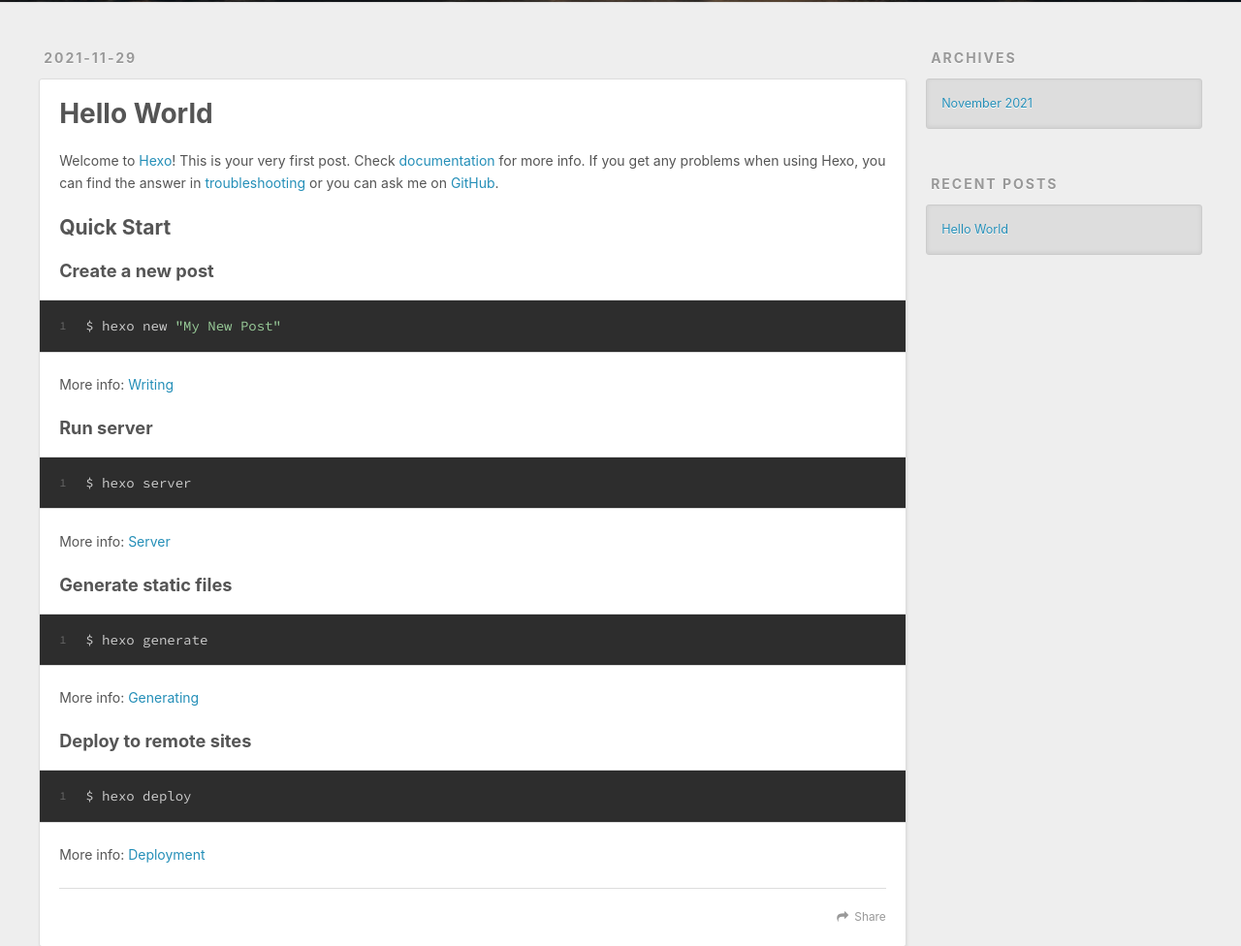
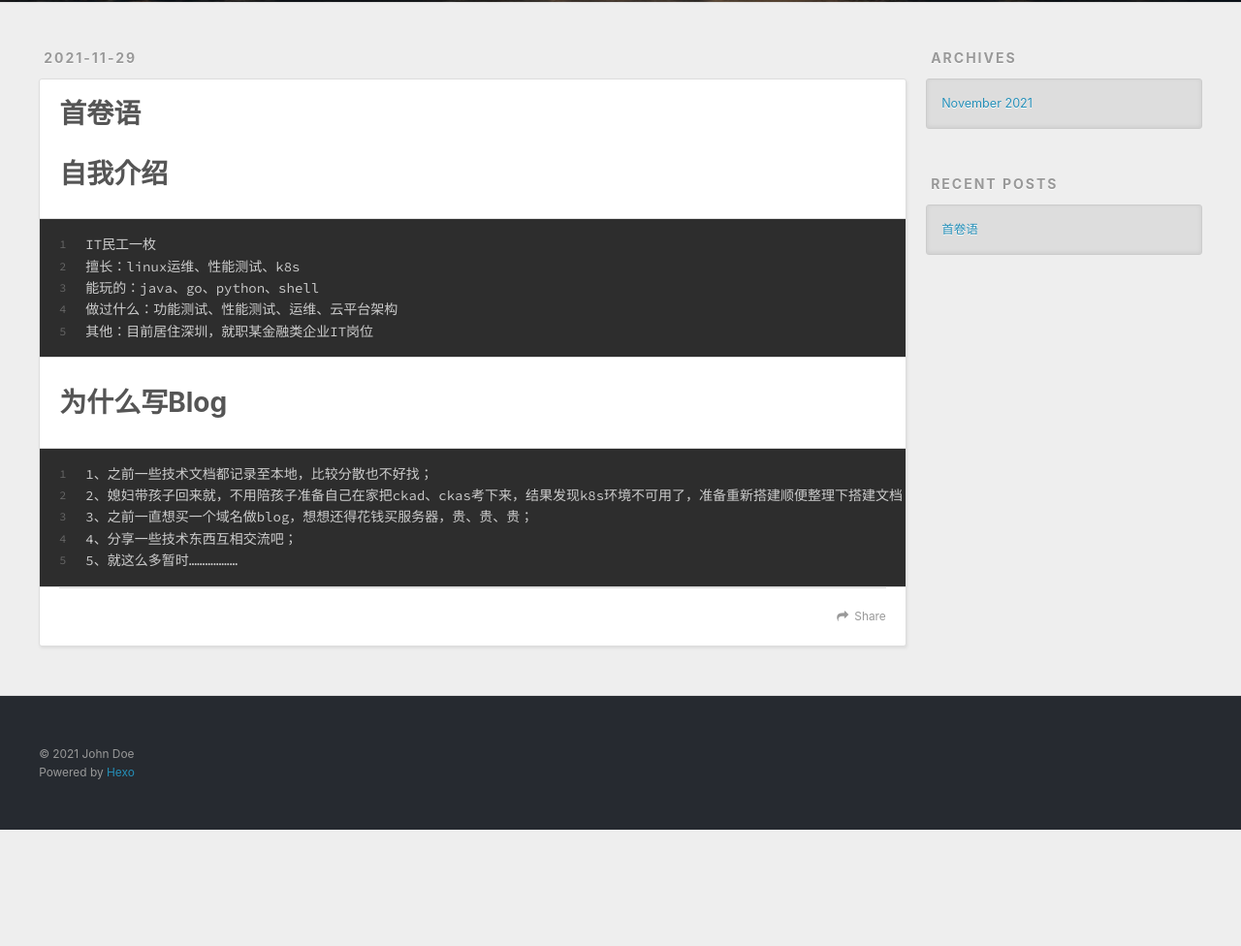
Before and after one commit to playclouds/hyp.github.io, a plain HTML site: page 2021/11/29/首卷/index.html in a window 1280 px wide. Shown: the part 298-1274 px from the top of the page at 97% size. After the commit the page ends 1154 px from the top, so only its background shows below. Drawn offline with nearby package versions, Linux system fonts and the light colour scheme.

Commit message:
Site updated: 2021-11-29 22:47:07

```diff
--- a/2021/11/29/hello-world/index.html
+++ b/2021/11/29/首卷/index.html
@@ -5,17 +5,17 @@
 
 
 
-  <title>Hello World | Hexo</title>
+  <title>首卷语 | Hexo</title>
   <meta name="viewport" content="width=device-width, initial-scale=1, maximum-scale=1">
-  <meta name="description" content="Welcome to Hexo! This is your very first post. Check documentation for more info. If you get any problems when using Hexo, you can find the answer in troubleshooting or you can ask me on GitHub. Quick">
+  <meta name="description" content="自我介绍12345IT民工一枚擅长：linux运维、性能测试、k8s能玩的：java、go、python、shell做过什么：功能测试、性能测试、运维、云平台架构其他：目前居住深圳，就职某金融类企业IT岗位  为什么写Blog123451、之前一些技术文档都记录至本地，比较分散也不好找；2、媳妇带孩子回来就，不用陪孩子准备自己在家把ckad、ckas考下来，结果发现k8s环境不可用了，准备重新搭建">
 <meta property="og:type" content="article">
-<meta property="og:title" content="Hello World">
-<meta property="og:url" content="http://example.com/2021/11/29/hello-world/index.html">
+<meta property="og:title" content="首卷语">
+<meta property="og:url" content="http://example.com/2021/11/29/%E9%A6%96%E5%8D%B7/index.html">
 <meta property="og:site_name" content="Hexo">
-<meta property="og:description" content="Welcome to Hexo! This is your very first post. Check documentation for more info. If you get any problems when using Hexo, you can find the answer in troubleshooting or you can ask me on GitHub. Quick">
+<meta property="og:description" content="自我介绍12345IT民工一枚擅长：linux运维、性能测试、k8s能玩的：java、go、python、shell做过什么：功能测试、性能测试、运维、云平台架构其他：目前居住深圳，就职某金融类企业IT岗位  为什么写Blog123451、之前一些技术文档都记录至本地，比较分散也不好找；2、媳妇带孩子回来就，不用陪孩子准备自己在家把ckad、ckas考下来，结果发现k8s环境不可用了，准备重新搭建">
 <meta property="og:locale" content="en_US">
 <meta property="article:published_time" content="2021-11-29T13:58:19.758Z">
-<meta property="article:modified_time" content="1985-10-26T08:15:00.000Z">
+<meta property="article:modified_time" content="2021-11-29T14:44:20.969Z">
 <meta property="article:author" content="John Doe">
 <meta name="twitter:card" content="summary">
 
@@ -66,9 +66,9 @@
   </div>
 </header>
       <div class="outer">
-        <section id="main"><article id="post-hello-world" class="article article-type-post" itemscope itemprop="blogPost">
+        <section id="main"><article id="post-首卷" class="article article-type-post" itemscope itemprop="blogPost">
   <div class="article-meta">
-    <a href="/2021/11/29/hello-world/" class="article-date">
+    <a href="/2021/11/29/%E9%A6%96%E5%8D%B7/" class="article-date">
   <time datetime="2021-11-29T13:58:19.758Z" itemprop="datePublished">2021-11-29</time>
 </a>
 
@@ -80,7 +80,7 @@
 
 
     <h1 class="article-title" itemprop="name">
-      Hello World
+      首卷语
     </h1>
 
 
@@ -88,24 +88,15 @@
 
     <div class="article-entry" itemprop="articleBody">
 
-        <p>Welcome to <a target="_blank" rel="noopener" href="https://hexo.io/">Hexo</a>! This is your very first post. Check <a target="_blank" rel="noopener" href="https://hexo.io/docs/">documentation</a> for more info. If you get any problems when using Hexo, you can find the answer in <a target="_blank" rel="noopener" href="https://hexo.io/docs/troubleshooting.html">troubleshooting</a> or you can ask me on <a target="_blank" rel="noopener" href="https://github.com/hexojs/hexo/issues">GitHub</a>.</p>
-<h2 id="Quick-Start"><a href="#Quick-Start" class="headerlink" title="Quick Start"></a>Quick Start</h2><h3 id="Create-a-new-post"><a href="#Create-a-new-post" class="headerlink" title="Create a new post"></a>Create a new post</h3><figure class="highlight bash"><table><tr><td class="gutter"><pre><span class="line">1</span><br></pre></td><td class="code"><pre><span class="line">$ hexo new <span class="string">&quot;My New Post&quot;</span></span><br></pre></td></tr></table></figure>
+        <h1 id="自我介绍"><a href="#自我介绍" class="headerlink" title="自我介绍"></a>自我介绍</h1><figure class="highlight plaintext"><table><tr><td class="gutter"><pre><span class="line">1</span><br><span class="line">2</span><br><span class="line">3</span><br><span class="line">4</span><br><span class="line">5</span><br></pre></td><td class="code"><pre><span class="line">IT民工一枚</span><br><span class="line">擅长：linux运维、性能测试、k8s</span><br><span class="line">能玩的：java、go、python、shell</span><br><span class="line">做过什么：功能测试、性能测试、运维、云平台架构</span><br><span class="line">其他：目前居住深圳，就职某金融类企业IT岗位</span><br></pre></td></tr></table></figure>
 
-<p>More info: <a target="_blank" rel="noopener" href="https://hexo.io/docs/writing.html">Writing</a></p>
-<h3 id="Run-server"><a href="#Run-server" class="headerlink" title="Run server"></a>Run server</h3><figure class="highlight bash"><table><tr><td class="gutter"><pre><span class="line">1</span><br></pre></td><td class="code"><pre><span class="line">$ hexo server</span><br></pre></td></tr></table></figure>
+<h1 id="为什么写Blog"><a href="#为什么写Blog" class="headerlink" title="为什么写Blog"></a>为什么写Blog</h1><figure class="highlight plaintext"><table><tr><td class="gutter"><pre><span class="line">1</span><br><span class="line">2</span><br><span class="line">3</span><br><span class="line">4</span><br><span class="line">5</span><br></pre></td><td class="code"><pre><span class="line">1、之前一些技术文档都记录至本地，比较分散也不好找；</span><br><span class="line">2、媳妇带孩子回来就，不用陪孩子准备自己在家把ckad、ckas考下来，结果发现k8s环境不可用了，准备重新搭建顺便整理下搭建文档；</span><br><span class="line">3、之前一直想买一个域名做blog，想想还得花钱买服务器，贵、贵、贵；</span><br><span class="line">4、分享一些技术东西互相交流吧；</span><br><span class="line">5、就这么多暂时………………</span><br></pre></td></tr></table></figure>
 
-<p>More info: <a target="_blank" rel="noopener" href="https://hexo.io/docs/server.html">Server</a></p>
-<h3 id="Generate-static-files"><a href="#Generate-static-files" class="headerlink" title="Generate static files"></a>Generate static files</h3><figure class="highlight bash"><table><tr><td class="gutter"><pre><span class="line">1</span><br></pre></td><td class="code"><pre><span class="line">$ hexo generate</span><br></pre></td></tr></table></figure>
-
-<p>More info: <a target="_blank" rel="noopener" href="https://hexo.io/docs/generating.html">Generating</a></p>
-<h3 id="Deploy-to-remote-sites"><a href="#Deploy-to-remote-sites" class="headerlink" title="Deploy to remote sites"></a>Deploy to remote sites</h3><figure class="highlight bash"><table><tr><td class="gutter"><pre><span class="line">1</span><br></pre></td><td class="code"><pre><span class="line">$ hexo deploy</span><br></pre></td></tr></table></figure>
-
-<p>More info: <a target="_blank" rel="noopener" href="https://hexo.io/docs/one-command-deployment.html">Deployment</a></p>
 
 
     </div>
     <footer class="article-footer">
-      <a data-url="http://example.com/2021/11/29/hello-world/" data-id="ckwkqlpzj0000ocpbfs9k5lm2" class="article-share-link">Share</a>
+      <a data-url="http://example.com/2021/11/29/%E9%A6%96%E5%8D%B7/" data-id="ckwkrzs150000oopb2rh0hueq" class="article-share-link">Share</a>
 
 
     </footer>
@@ -144,7 +135,7 @@
       <ul>
 
           <li>
-            <a href="/2021/11/29/hello-world/">Hello World</a>
+            <a href="/2021/11/29/%E9%A6%96%E5%8D%B7/">首卷语</a>
           </li>
 
       </ul>
```
Also changed, not shown: archives/2021/11/index.html (+3 -3 lines), archives/2021/index.html (+3 -3 lines), archives/index.html (+3 -3 lines), index.html (+7 -16 lines).
